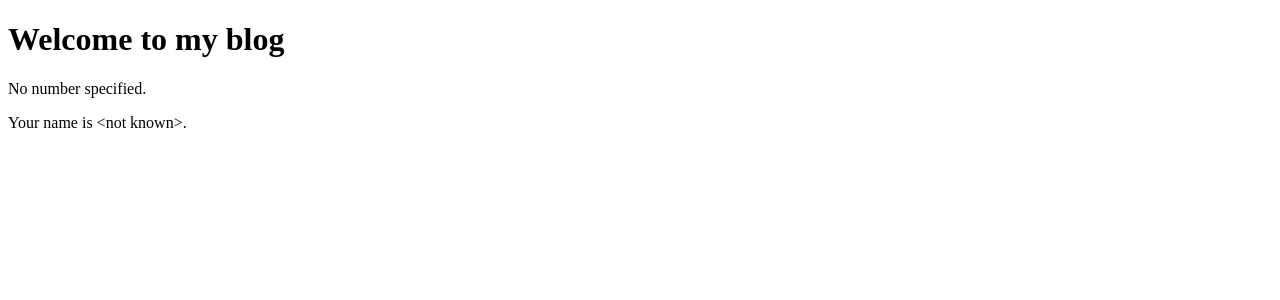
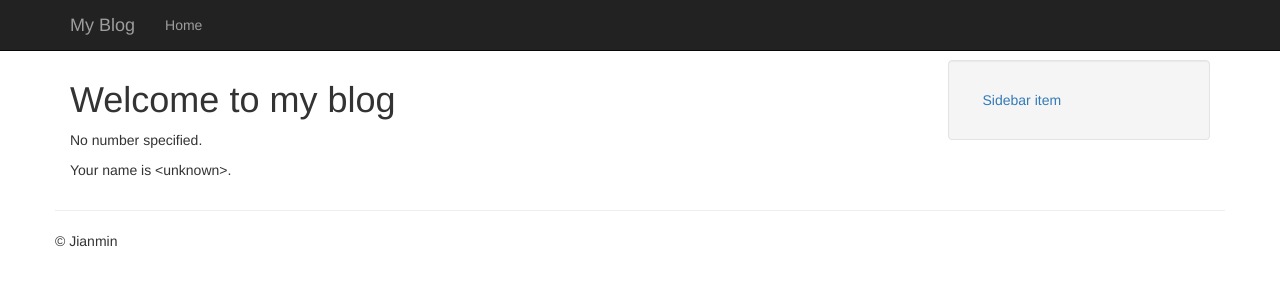
Before and after one commit to jianminwei/blob, a Python web app: template app/templates/homepage.html in a window 1280 px wide. Shown: the top 300 px of the page. Run offline with Jinja, Linux system fonts and the light colour scheme; the template is opened without the code that fills it, so the values that code supplies are empty; some libraries are stand-ins or nearby versions.

Commit message:
added base.html

```diff
--- a/app/templates/base.html
+++ b/app/templates/base.html
@@ -26,8 +26,7 @@
                     <span class="icon-bar"></span>
                     <span class="icon-bar"></span>
                 </button>
-                <a class="navbar-brand" href="#">{% block branding %}My
-                    Blog{% endblock %}</a>
+                <a class="navbar-brand" href="#">{% block branding %}My Blog{% endblock %}</a>
             </div>
             <div class="collapse navbar-collapse">
                 <ul class="nav navbar-nav">
@@ -55,7 +54,7 @@
         <div class="row">
             <hr />
             <footer>
-                <p>&copy; your name</p>
+                <p>&copy; Jianmin</p>
             </footer>
         </div>
     </div>
--- a/app/templates/homepage.html
+++ b/app/templates/homepage.html
@@ -1,13 +1,8 @@
-<!doctype html>
-<html>
-	<head>
-		<title>Blog</title>
-	</head>
-
-	<body>
-		<h1>Welcome to my blog</h1>
+{% extends "base.html" %}
+{% block content_title %}Welcome to my blog{% endblock %}
+{% block content %}
 	{% if number %}
-		   <p>Your number is {{ number|int}}</p>
+		<p>Your number is {{ number|int }}</p>
 		<ul>
 			{% for i in range(number|int) %}
 			{% if i is divisibleby 2 %}
@@ -17,10 +12,6 @@
 		</ul>
 	{% else %}
 		<p>No number specified.</p>
-
 	{% endif %}
-
-
-		<p>Your name is {{ name | default('<not known>', True) }}.</p>
-	</body>
-</html>
+	<p>Your name is {{ name|default('<unknown>', True) }}.</p>
+{% endblock %}
```
Lines whose indentation alone changed are shown as unchanged.
